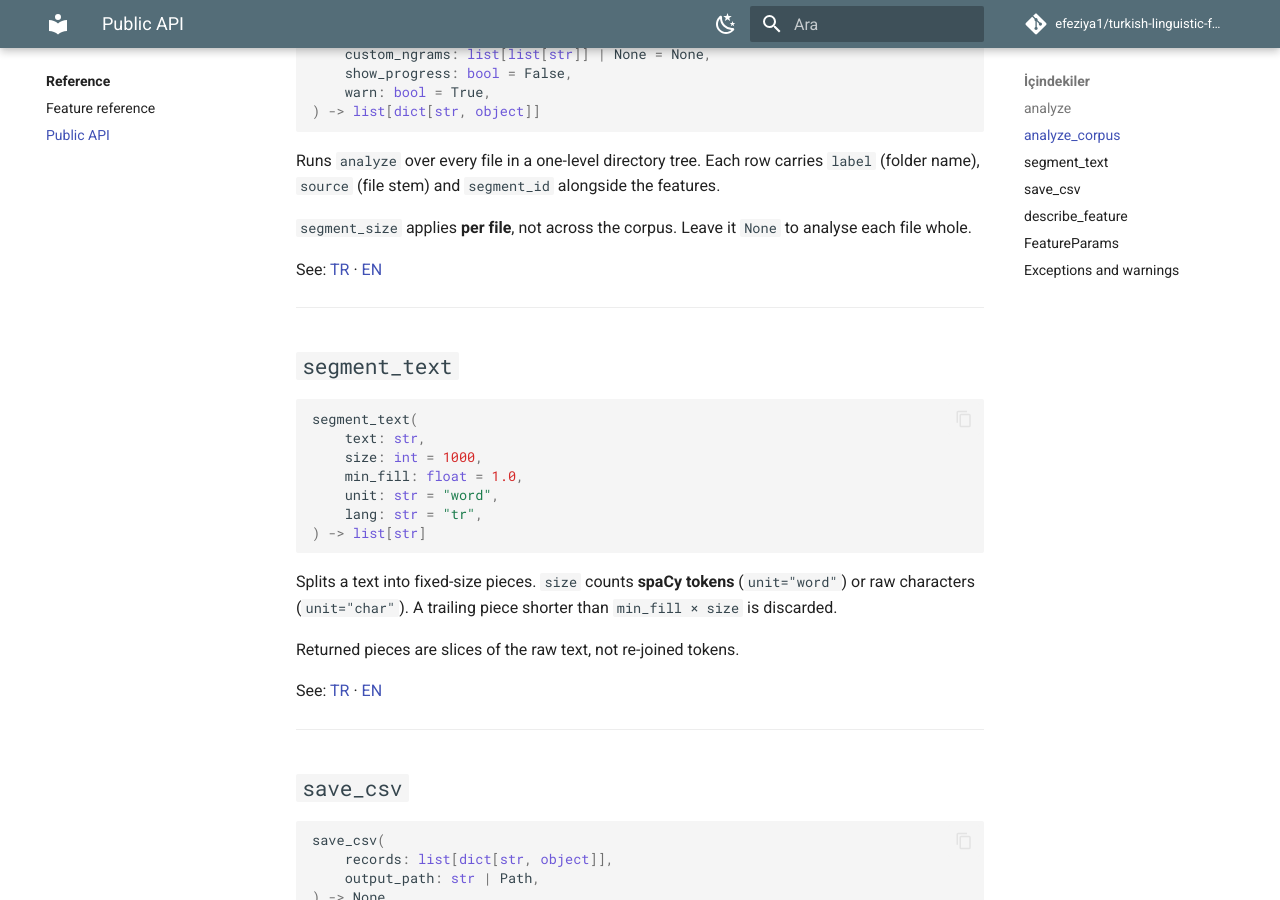
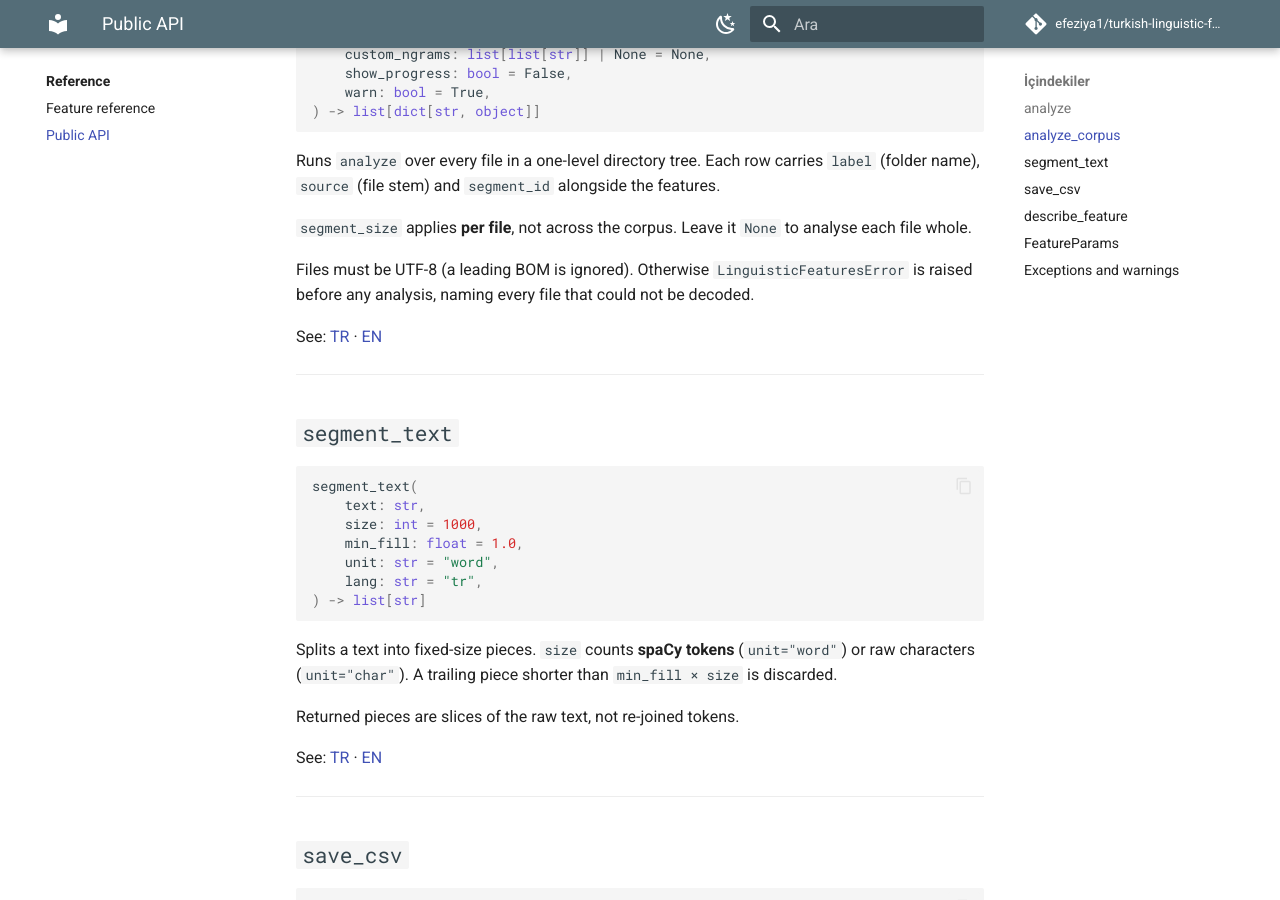
Before and after one commit to efeziya1/turkish-linguistic-features, an MkDocs documentation site: the page built from docs/reference/api.md, in a window 1280 px wide and 900 px high, scrolled down 1696 px. Built offline with MkDocs 1.6.1 and Material for MkDocs 9.7.7, drawn with Linux system fonts in a browser that asks for light colours; comment, search, counter and statistics services are not loaded.

```diff
--- a/docs/reference/api.md
+++ b/docs/reference/api.md
@@ -77,6 +77,10 @@ alongside the features.
 
 `segment_size` applies **per file**, not across the corpus. Leave it
 `None` to analyse each file whole.
+
+Files must be UTF-8 (a leading BOM is ignored). Otherwise
+`LinguisticFeaturesError` is raised before any analysis, naming every file
+that could not be decoded.
 
 See: [TR](../tr/nasil/korpus.md) · [EN](../en/how-to/corpus.md)
 
```
Also changed, not shown: README.md (+1 -1 lines), docs/en/how-to/corpus.md (+3 -0 lines), docs/tr/nasil/korpus.md (+3 -0 lines).
